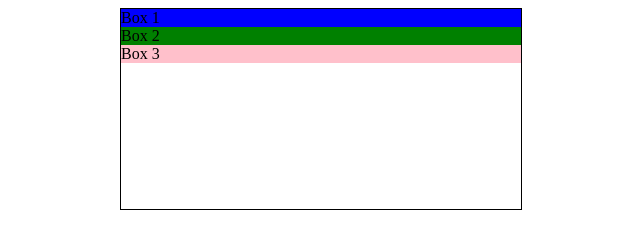
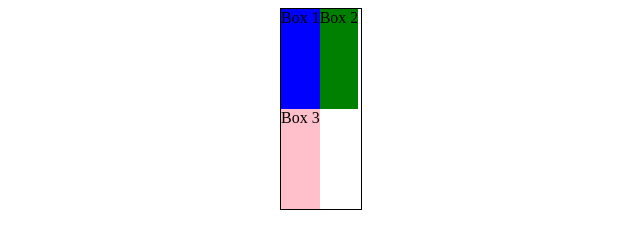
Before and after one commit to ghabrielv/learning-flexbox, a plain HTML site: page index.html in a window 1280 px wide. Shown: the whole page, without its empty margins (319-959 px from the left). Drawn offline with Linux system fonts and the light colour scheme.

Commit message:
Allow the jump of columns with flex-wrap

```diff
--- a/index.html
+++ b/index.html
@@ -6,12 +6,13 @@
 	<meta name="viewport" content="width=device-width, initial-scale=1, shrink-to-fit=no">
 	<style type="text/css">
 		section {
-			width: 400px;
+			width: 80px;
 			height: 200px;
 			border: 1px solid #000000;
 			margin: 0 auto;
 			display: flex;
-			flex-direction: column;
+			flex-direction: row;
+			flex-wrap: wrap;
 		}
 		.box1 {
 			background: blue
```
Also changed, not shown: 1 other file.
